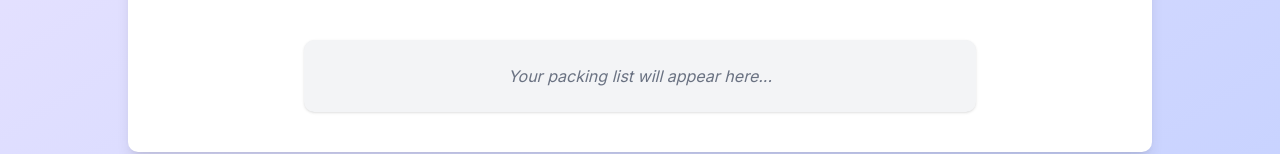
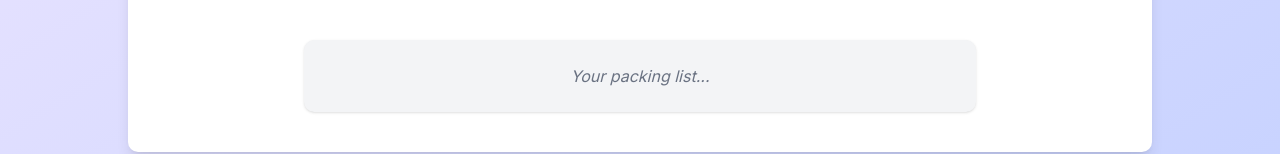
Before and after one commit to trackiye/packing-list-app, a Next.js app: page / in a window 1280 px wide. Shown: the part 567-721 px from the top of the page. Built offline with nearby package versions, Linux system fonts and the light colour scheme.

Commit message:
Fix: Correct TypeScript type error in scroll animation

```diff
--- a/app/page.tsx
+++ b/app/page.tsx
@@ -17,10 +17,17 @@ interface PackingItem {
 }
 
 // --- Animation Variants (defined globally) ---
+// --- FIX: Removed 'ease: "easeOut"' from the transition ---
 const scrollFadeInVariants = {
   hidden: { opacity: 0, y: 20 },
-  visible: { opacity: 1, y: 0, transition: { duration: 0.5, ease: "easeOut" } }
+  visible: {
+    opacity: 1,
+    y: 0,
+    transition: { duration: 0.5 } // <-- FIX IS HERE
+  }
 };
+// --- END FIX ---
+
 const containerVariants = { hidden: { opacity: 0 }, visible: { opacity: 1, transition: { delayChildren: 0.1, staggerChildren: 0.05 } } };
 const itemVariants = { hidden: { y: 20, opacity: 0 }, visible: { y: 0, opacity: 1 } };
 
@@ -96,7 +103,7 @@ export default function Home() {
     <div className="relative min-h-screen bg-gradient-to-br from-purple-100 to-indigo-200">
       <Toaster position="top-center" reverseOrder={false} />
 
-      {/* --- 1. GLASS HEADER --- */}
+      {/* Glass Header */}
       <header className="sticky top-0 z-10 w-full bg-white/75 backdrop-blur-lg shadow-sm border-b border-gray-200/50">
          <div className="max-w-4xl mx-auto px-4 py-3">
            <Link href="/" className="text-xl font-bold text-gray-800 hover:text-purple-600 transition-colors">
@@ -104,7 +111,6 @@ export default function Home() {
            </Link>
          </div>
       </header>
-      {/* --- END HEADER --- */}
 
       {/* Main content */}
       <main className="flex flex-col items-center justify-start p-4 pt-10 sm:pt-16 overflow-x-hidden">
@@ -176,14 +182,14 @@ export default function Home() {
             initial="hidden"
             whileInView="visible"
             viewport={{ once: true, amount: 0.1 }}
-            variants={scrollFadeInVariants}
+            variants={scrollFadeInVariants} // This variable is now fixed
           >
             {/* Error Display */}
             {errorText && ( <div className="bg-red-100 border border-red-400 text-red-700 px-4 py-3 rounded mb-4 max-w-2xl mx-auto"> Error: {errorText} </div> )}
 
             {/* Result Display Area */}
             <AnimatePresence>
-              {/* Child 1: Results Block (Show when loading or has items) */}
+              {/* Child 1: Results Block */}
               {showResult && !errorText && (isLoading || packingItems) && (
                 <motion.div
                   key="results-block-content"
@@ -259,7 +265,6 @@ export default function Home() {
                 </motion.div>
               )}
 
-              {/* --- 2. STRUCTURAL FIX: PLACEHOLDER *INSIDE* AnimatePresence --- */}
               {/* Child 2: Placeholder Block */}
               {!isLoading && !errorText && (!showResult || !packingItems) && (
                  <motion.div
@@ -268,12 +273,11 @@ export default function Home() {
                  >
                    <div className="bg-gray-100 rounded-lg p-6 shadow-sm max-w-2xl mx-auto">
                      <p className="text-gray-500 text-center italic">
-                       {showResult ? "Your packing list will appear here..." : "Result cleared."}
+                       {showResult ? "Your packing list..." : "Result cleared."}
                      </p>
                    </div>
                  </motion.div>
               )}
-              {/* --- END FIX --- */}
             </AnimatePresence>
 
           </motion.div>
```
